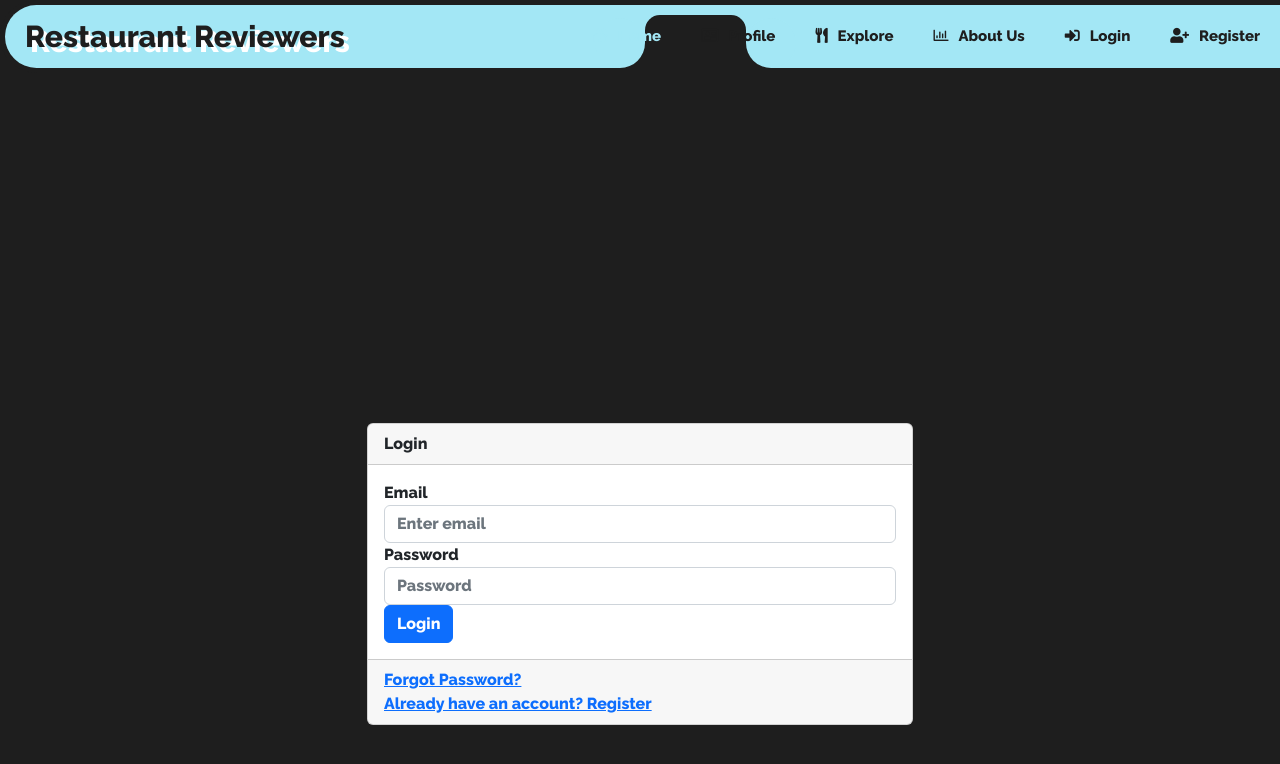
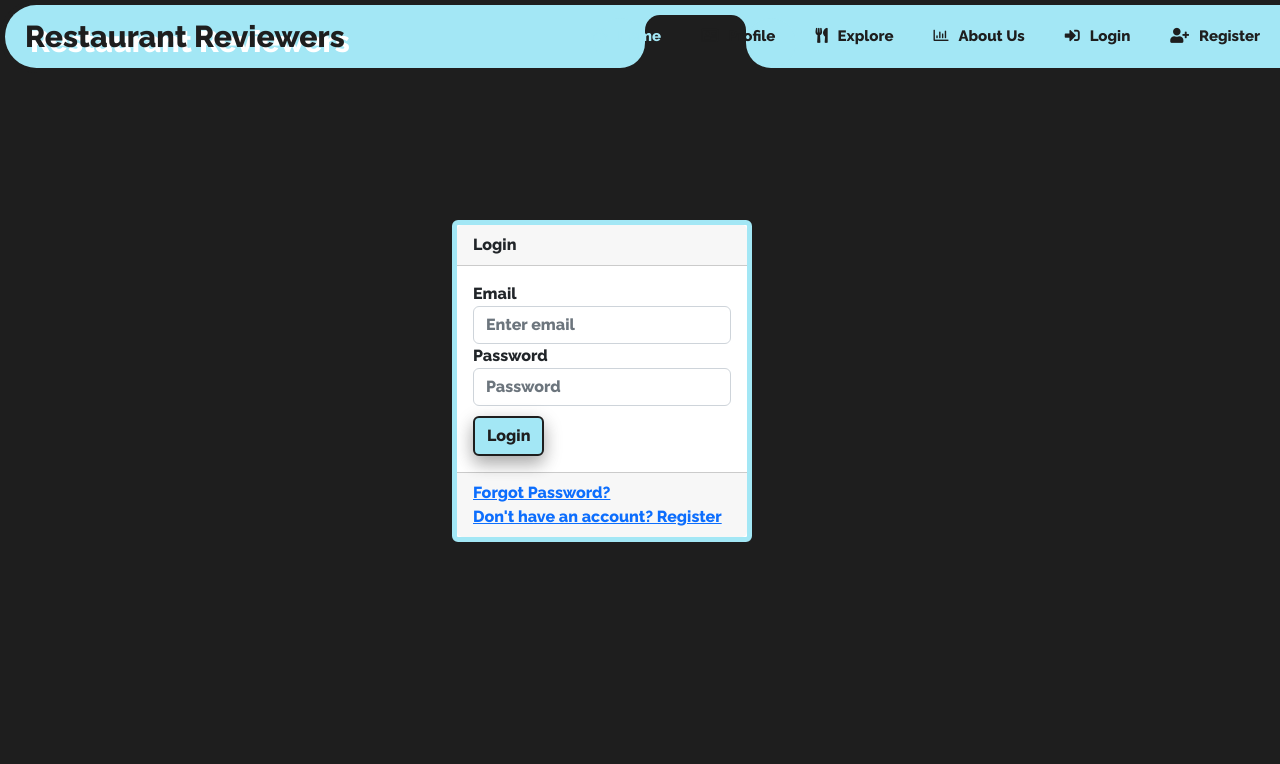
Before and after one commit to mgt306/Restaurant-Reviewer, a React (Create React App) app in the folder front-end/: page /login in a window 1280 px wide. Shown: the top 764 px of the page. Built offline with nearby package versions, Linux system fonts and the light colour scheme.

Commit message:
style fixes to login and register page

```diff
--- a/front-end/src/Pages/About/AboutUs.js
+++ b/front-end/src/Pages/About/AboutUs.js
@@ -15,7 +15,7 @@ const AboutUs=()=>{
           <a><img src={Ahn} />
             <p></p>
             <artists>Anh Tran</artists>
-            <desc>Hello! I'm a current 4th year student @ NYU studying CS. I use he/him pronouns. I love photography and boxing!</desc>
+            <desc>Hello! I'm currently a 4th year CS Student @ NYU. I use he/him/his pronouns. I love photography and boxing!</desc>
           </a>
           <a><img src={Derek} />
             <p></p>
--- a/front-end/src/Pages/Login and Register/Login.js
+++ b/front-end/src/Pages/Login and Register/Login.js
@@ -53,7 +53,7 @@ export default function Login() {
                 <div className="card-footer">
                     <Link to="/forgot-password">Forgot Password?</Link>
                 <div>
-                    <Link to="/register">Already have an account? Register</Link>
+                    <Link to="/register">Don't have an account? Register</Link>
                 </div>
                 </div>
                 </div>
--- a/front-end/src/Styles/Login.css
+++ b/front-end/src/Styles/Login.css
@@ -1,3 +1,32 @@
-.container {
-    padding-top: 350px;
+.container{
+    position: absolute;
+    left: 50%;
+    top: 40%;
+    height: 200px;
+    margin-top: -100px;
+    width: 400px;
+    margin-left: -300px;
 }
+.card{
+    position: absolute;
+    width: 300px;
+    border: 5px solid #a3e7f5;
+}
+button{
+    position:relative;
+    margin-top: 10px;
+    box-shadow: 0 8px 16px 0 rgba(0,0,0,0.2), 0 6px 20px 0 rgba(0,0,0,0.19);
+}
+button:hover{
+    box-shadow: 0 8px 16px 0 rgba(0,0,0,0.2), 0 6px 20px 0 rgba(0,0,0,0.19);
+}
+.btn-primary{
+    background-color: #a3e7f5;
+    border: 2px solid #1e1e1e;
+    color: #1e1e1e;
+}
+.btn-primary:hover{
+    background-color: #1e1e1e;
+    border: 2px solid #a3e7f5;
+    color: #a3e7f5;
+}
--- a/front-end/src/Styles/Register.css
+++ b/front-end/src/Styles/Register.css
@@ -1,3 +1,32 @@
-.container {
-    padding-top: 350px;
+.container{
+    position: absolute;
+    left: 50%;
+    top: 40%;
+    height: 200px;
+    margin-top: -100px;
+    width: 400px;
+    margin-left: -300px;
 }
+.card{
+    position: absolute;
+    width: 300px;
+    border: 5px solid #a3e7f5;
+}
+button{
+    position:relative;
+    margin-top: 10px;
+    box-shadow: 0 8px 16px 0 rgba(0,0,0,0.2), 0 6px 20px 0 rgba(0,0,0,0.19);
+}
+button:hover{
+    box-shadow: 0 8px 16px 0 rgba(0,0,0,0.2), 0 6px 20px 0 rgba(0,0,0,0.19);
+}
+.btn-primary{
+    background-color: #a3e7f5;
+    border: 2px solid #1e1e1e;
+    color: #1e1e1e;
+}
+.btn-primary:hover{
+    background-color: #1e1e1e;
+    border: 2px solid #a3e7f5;
+    color: #a3e7f5;
+}
```
Also changed, not shown: 1 other file (tests, documents, lock files or other folders).
